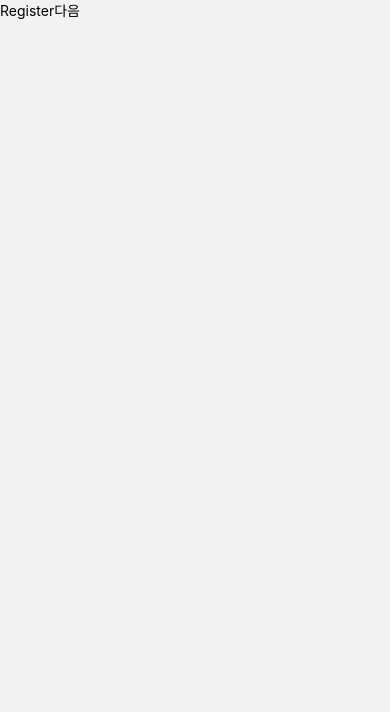
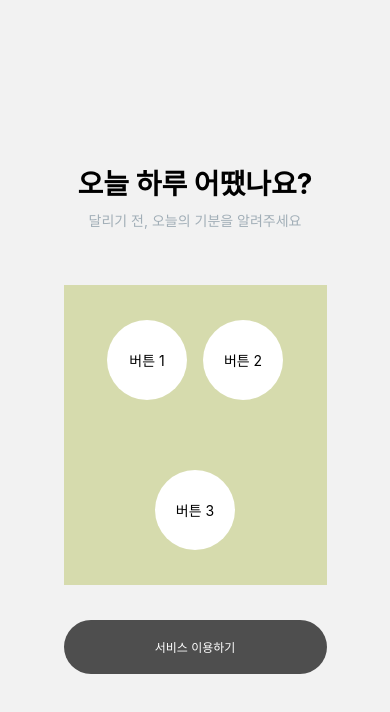
Before and after one commit to raymondanythings/tortoise-in-vineyard, a React Native app: screen /emotion in a window 390 px wide. Before the commit this address had no page. Shown: the top 712 px of the page. Built offline with nearby package versions, Linux system fonts and the light colour scheme.

Commit message:
감정 기록 부분 미완성

```diff
--- a/router.tsx
+++ b/router.tsx
@@ -5,6 +5,7 @@ import Home from './screen/Home'
 import OnBoard from './screen/OnBoard'
 import BeforeEx from './screen/BeforeEx'
 import WatchCheck from './screen/WatchCheck'
+import Emotion from './screen/Emotion'
 import Run from './screen/Run'
 import Check from './screen/Check'
 
@@ -46,6 +47,7 @@ const MainScreen = () => {
       <MainStack.Screen name='onboard' component={OnBoard} />
       <MainStack.Screen name='beforeex' component={BeforeEx} />
       <MainStack.Screen name='watchcheck' component={WatchCheck} />
+      <MainStack.Screen name='emotion' component={Emotion} />
       <MainStack.Screen
         name='run'
         options={{
--- /dev/null
+++ b/screen/Emotion.tsx
@@ -0,0 +1,56 @@
+import React from 'react'
+import { Pressable, StyleSheet, Text, TouchableOpacity, View } from 'react-native'
+import { SafeAreaView } from 'react-native-safe-area-context'
+import globalStyle from '../components/globalStyle'
+import NextButton from '../components/NextButton'
+
+const Emotion = ({ navigation }: { navigation: any }) => {
+  // 각 버튼의 텍스트와 눌렀을 때의 동작을 정의
+  const emotions = [
+    { text: '버튼 1', onPress: () => console.log('버튼 1 눌림') },
+    { text: '버튼 2', onPress: () => console.log('버튼 2 눌림') },
+    { text: '버튼 3', onPress: () => console.log('버튼 3 눌림') },
+    // 나머지 버튼들도 정의
+    // ...
+  ]
+  return (
+    <View style={globalStyle.container}>
+      <SafeAreaView style={globalStyle.safeAreaContainer}>
+        <Text style={globalStyle.heading}>오늘 하루 어땠나요?</Text>
+        <Text style={globalStyle.subheading}>달리기 전, 오늘의 기분을 알려주세요</Text>
+        <View style={styles.emotionContainer}>
+          {emotions.map((emotion, index) => (
+            <TouchableOpacity key={index} style={styles.emotionButton} onPress={emotion.onPress}>
+              <Text>{emotion.text}</Text>
+            </TouchableOpacity>
+          ))}
+        </View>
+        <NextButton text='서비스 이용하기' onPress={() => navigation.push('run')} />
+      </SafeAreaView>
+    </View>
+  )
+}
+
+export default Emotion
+const styles = StyleSheet.create({
+  emotionContainer: {
+    borderColor: '#C2D1D9',
+    backgroundColor: '#ccd495b9',
+    width: 263,
+    height: 300,
+    justifyContent: 'center',
+    alignItems: 'center',
+    marginBottom: 35,
+    flexDirection: 'row', // 요소들을 가로 방향으로 배치
+    flexWrap: 'wrap', // 요소들이 넘칠 경우 자동으로 다음 줄로 이동
+  },
+  emotionButton: {
+    width: 80,
+    height: 80,
+    borderRadius: 40,
+    backgroundColor: '#FFFFFF',
+    justifyContent: 'center',
+    alignItems: 'center',
+    margin: 8,
+  },
+})
--- a/screen/WatchCheck.tsx
+++ b/screen/WatchCheck.tsx
@@ -21,9 +21,9 @@ const WatchCheck = ({ navigation }: { navigation: any }) => {
         <NextButton
           color='#EBC043'
           text='워치 없어요'
-          onPress={() => route.dispatch(StackActions.replace('run'))} // 워치 없을 때는 km로만 측정되도록 라우터 재설정
+          onPress={() => route.dispatch(StackActions.replace('emotion'))} // 워치 없을 때는 km로만 측정되도록 라우터 재설정
         />
-        <NextButton text='착용했어요' onPress={() => navigation.push('run')} />
+        <NextButton text='착용했어요' onPress={() => navigation.push('emotion')} />
       </SafeAreaView>
     </View>
   )
```
